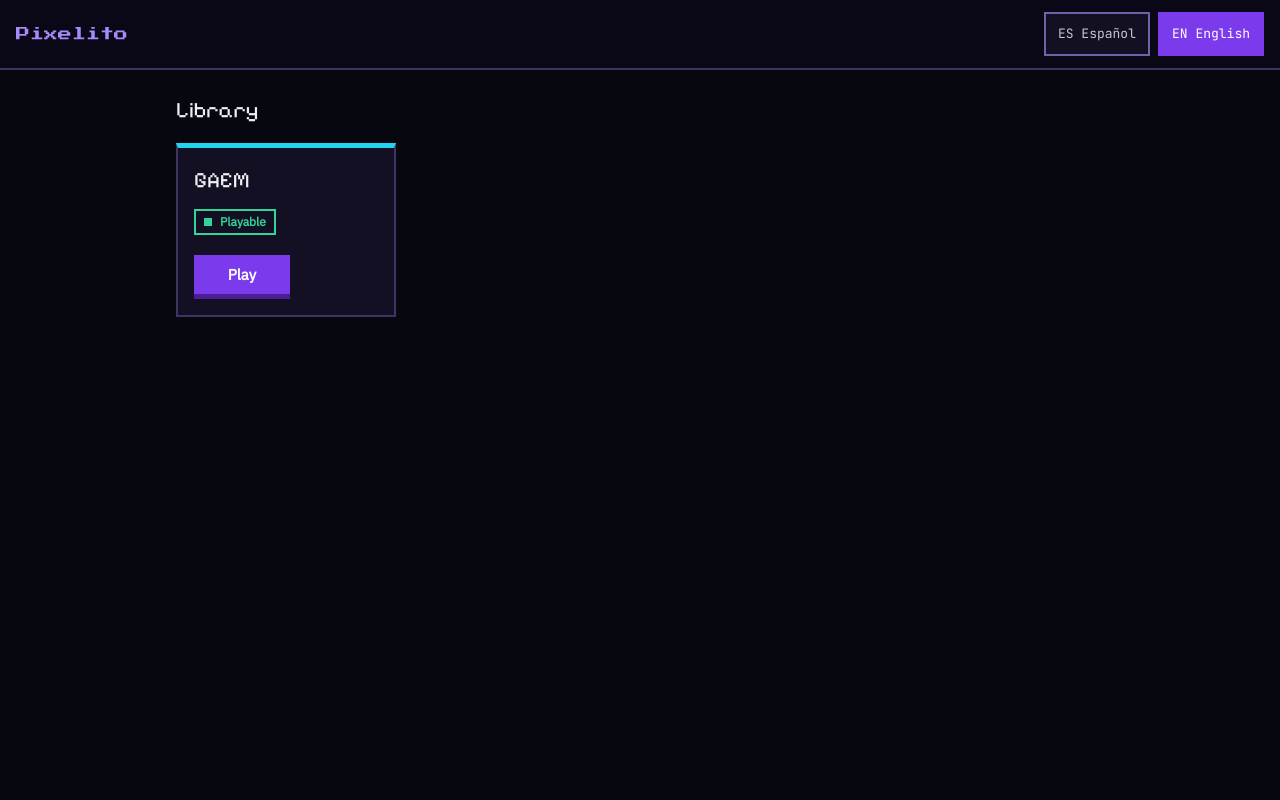
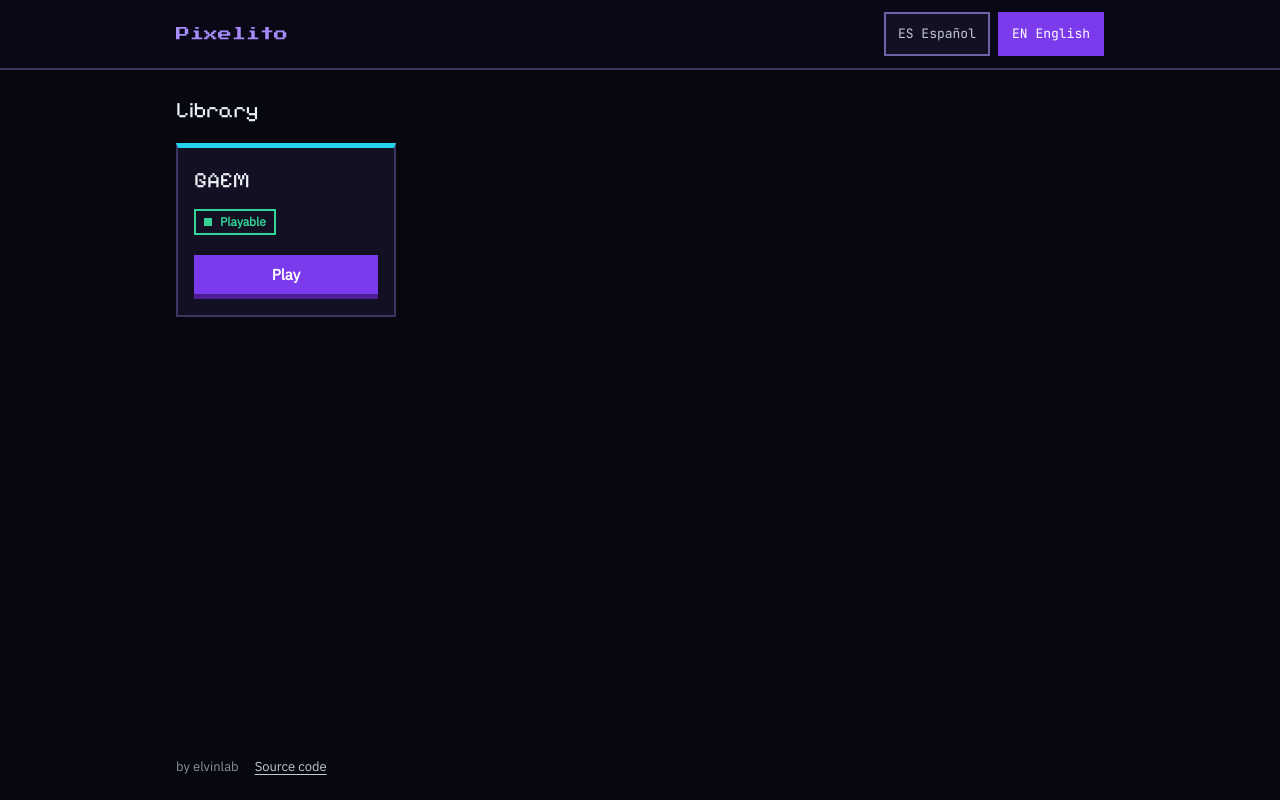
Before and after one commit to elvinlab/pixelito, a React (Vite) app: page / in a window 1280 px wide. Built offline with nearby package versions, Linux system fonts and the light colour scheme; no server answers.

Commit message:
feat: polish the library (aligned bar, full-card tap target, hover, credit footer)

```diff
--- a/src/config.ts
+++ b/src/config.ts
@@ -16,3 +16,6 @@ export const EMULATOR_URL = (
  * not work.
  */
 export const EMULATOR_ORIGIN = new URL(EMULATOR_URL).origin
+
+/** Public repository, linked from the library footer. */
+export const SOURCE_URL = 'https://github.com/elvinlab/pixelito'
--- a/src/features/library/LibraryScreen.module.css
+++ b/src/features/library/LibraryScreen.module.css
@@ -1,4 +1,6 @@
 .screen {
+  display: flex;
+  flex-direction: column;
   min-height: 100dvh;
 }
 
@@ -7,7 +9,8 @@
   align-items: center;
   justify-content: space-between;
   gap: var(--space-3);
-  padding: var(--space-3) var(--space-4);
+  /* Same left edge as the content column below, so the bar and the games line up on wide screens. */
+  padding: var(--space-3) max(var(--space-4), calc((100% - 960px) / 2 + var(--space-4)));
   background: var(--banner);
   border-bottom: var(--border);
 }
@@ -21,6 +24,8 @@
 }
 
 .main {
+  flex: 1;
+  width: 100%;
   max-width: 960px;
   margin: 0 auto;
   padding: var(--space-5) var(--space-4);
@@ -43,6 +48,7 @@
 }
 
 .card {
+  position: relative;
   display: flex;
   flex-direction: column;
   align-items: flex-start;
@@ -64,7 +70,7 @@
   display: inline-flex;
   align-items: center;
   justify-content: center;
-  min-width: 96px;
+  align-self: stretch;
   min-height: var(--target);
   margin-top: var(--space-2);
   padding: 0 var(--space-5);
@@ -75,9 +81,48 @@
   text-decoration: none;
 }
 
+.play::after {
+  /* The whole card is the tap target; the button stays as the visible action. */
+  content: "";
+  position: absolute;
+  inset: 0;
+}
+
 .play:active {
   border-bottom-width: 2px;
   transform: translateY(3px);
+}
+
+@media (hover: hover) {
+  .card:hover {
+    background: var(--card-hover);
+  }
+}
+
+.card:has(.play:focus-visible) {
+  outline: 2px solid var(--cyan);
+  outline-offset: 2px;
+}
+
+.play:focus-visible {
+  outline: none;
+}
+
+.footer {
+  display: flex;
+  flex-wrap: wrap;
+  gap: var(--space-2) var(--space-4);
+  width: 100%;
+  max-width: 960px;
+  margin: 0 auto;
+  padding: var(--space-5) var(--space-4);
+  color: var(--text-muted);
+  font-size: 13px;
+}
+
+.source {
+  color: var(--text-secondary);
+  text-underline-offset: 3px;
 }
 
 .visuallyHidden {
--- a/src/features/library/LibraryScreen.tsx
+++ b/src/features/library/LibraryScreen.tsx
@@ -1,6 +1,6 @@
 import type { CSSProperties } from 'react'
 import { playHref } from '@/app/router'
-import { PRODUCT_NAME } from '@/config'
+import { PRODUCT_NAME, SOURCE_URL } from '@/config'
 import { EmulatorWarmup } from '@/features/play'
 import { LanguageSwitch, useI18n } from '@/shared/i18n'
 import { CompatibilityBadge } from '@/shared/ui'
@@ -36,6 +36,12 @@ export function LibraryScreen() {
           ))}
         </ul>
       </main>
+      <footer className={styles.footer}>
+        <span>by elvinlab</span>
+        <a className={styles.source} href={SOURCE_URL}>
+          {t.library.source}
+        </a>
+      </footer>
     </div>
   )
 }
--- a/src/shared/i18n/messages.ts
+++ b/src/shared/i18n/messages.ts
@@ -5,6 +5,7 @@ const es = {
     heading: 'Biblioteca',
     play: 'Jugar',
     playGame: (title: string) => `Jugar a ${title}`,
+    source: 'Código fuente',
   },
   play: {
     back: '← Biblioteca',
@@ -56,6 +57,7 @@ const en: Messages = {
     heading: 'Library',
     play: 'Play',
     playGame: (title) => `Play ${title}`,
+    source: 'Source code',
   },
   play: {
     back: '← Library',
```
